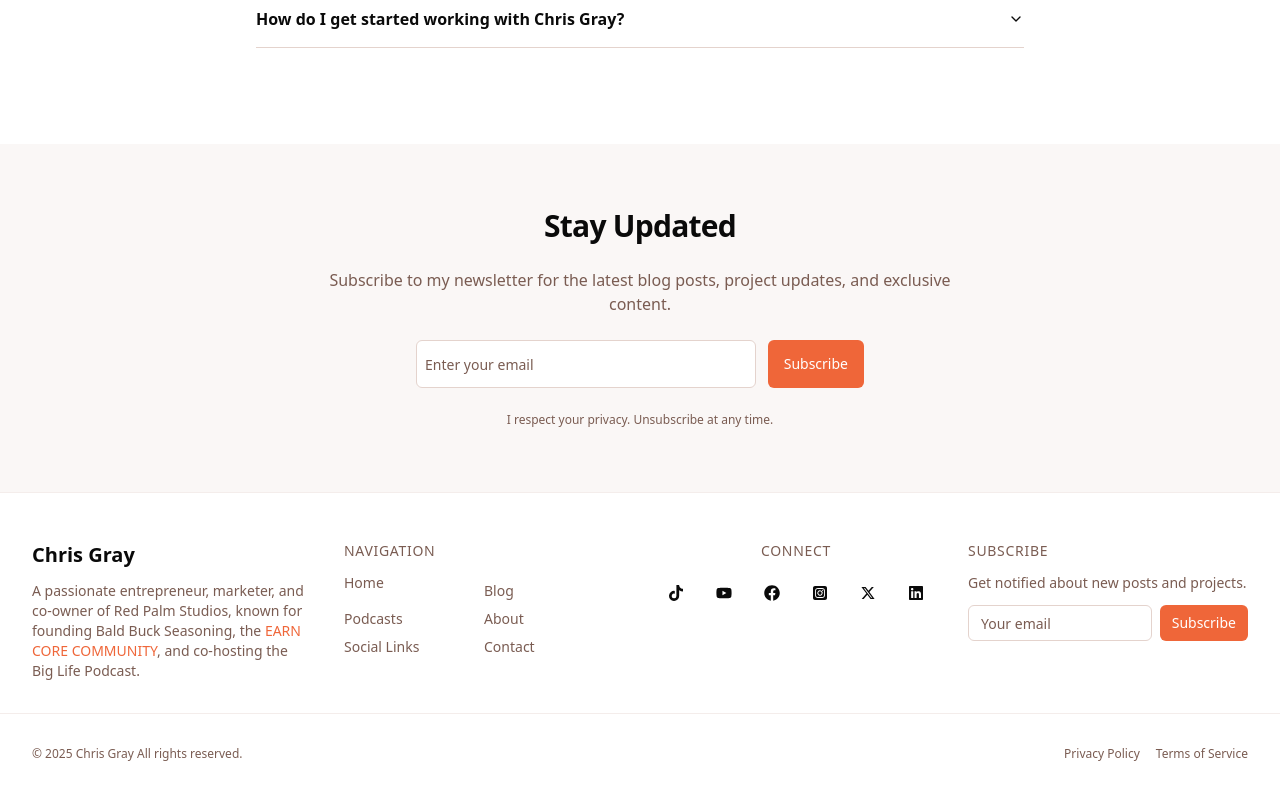
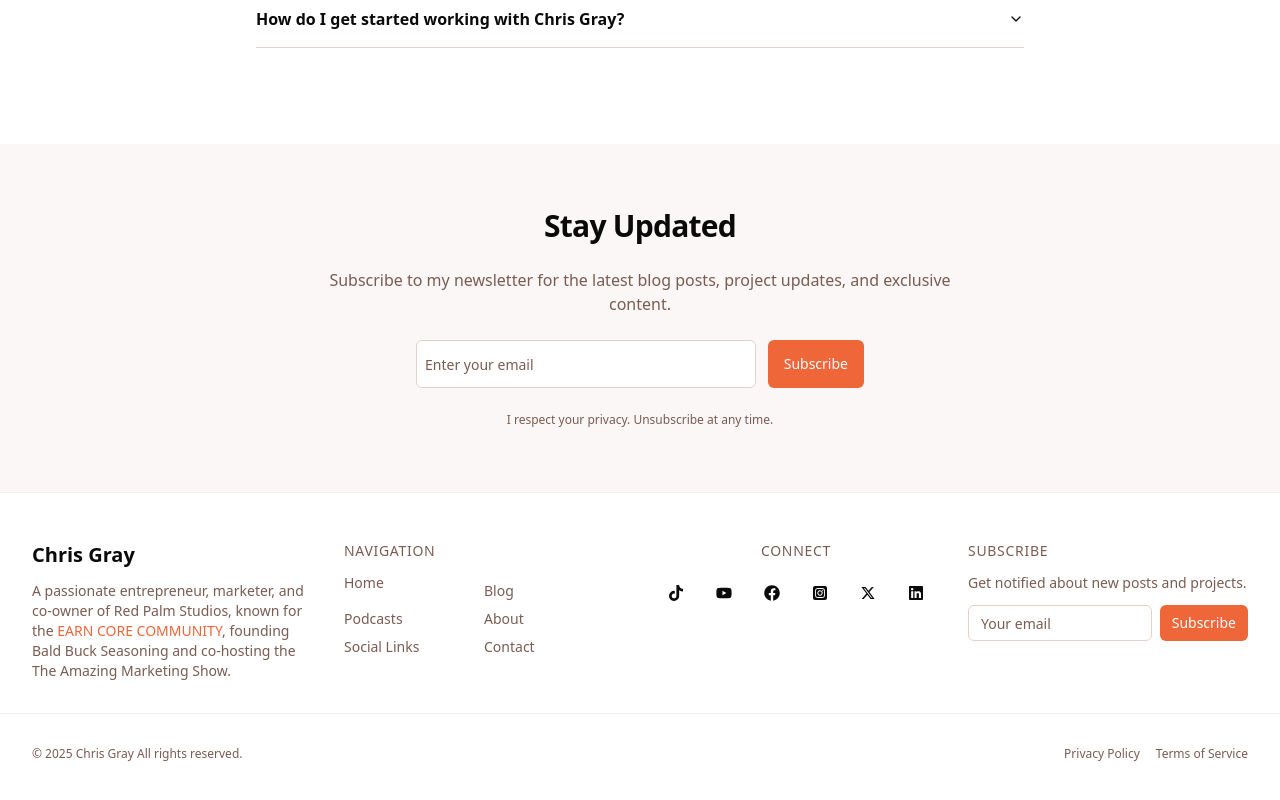
Before and after one commit to MdHasib01/personal_blog_app, a Next.js app: page / in a window 1280 px wide. Shown: the part 1988-2788 px from the top of the page. Built offline with nearby package versions, Linux system fonts and the light colour scheme; no server answers.

Commit message:
fix the newsletter alignment and podcast title and favicon

```diff
--- a/app/about/page.tsx
+++ b/app/about/page.tsx
@@ -33,7 +33,7 @@ import img from "../assets/avatar.jpg";
 export const metadata: Metadata = {
   title: "About Chris Gray | Entrepreneur & Community Builder",
   description:
-    "Co-owner of Red Palm Studios, founder of EARN CORE COMMUNITY with 4,000+ entrepreneurs, and co-host of Big Life Podcast. Passionate about entrepreneurship, marketing, and community building.",
+    "Co-owner of Red Palm Studios, founder of EARN CORE COMMUNITY with 4,000+ entrepreneurs, and co-host of The Amazing Marketing Show. Passionate about entrepreneurship, marketing, and community building.",
 };
 
 export default function AboutPage() {
@@ -64,7 +64,7 @@ export default function AboutPage() {
       status: "Thriving",
     },
     {
-      name: "The amazing marketing show",
+      name: "The Amazing Marketing Show",
       role: "Co-Host",
       description:
         "Interviewing successful entrepreneurs with co-host Dmitri Smirnoff",
--- a/components/faq-section.tsx
+++ b/components/faq-section.tsx
@@ -26,7 +26,7 @@ const FaqSection = () => {
           </AccordionTrigger>
           <AccordionContent>
             Chris Gray is a passionate entrepreneur, marketer, and co-owner of
-            Red Palm Studios, known for founding Bald Buck Seasoning, the{" "}
+            Red Palm Studios, known for the{" "}
             <Link
               href="https://earncorecommunity.com/"
               className="text-primary hover:underline"
@@ -35,7 +35,8 @@ const FaqSection = () => {
             >
               EARN CORE COMMUNITY
             </Link>{" "}
-            , and co-hosting the Big Life Podcast.
+            , founding Bald Buck Seasoning, and co-hosting the The Amazing
+            Marketing Show.
           </AccordionContent>
         </AccordionItem>
         <AccordionItem value="item-2">
--- a/components/footer.tsx
+++ b/components/footer.tsx
@@ -53,7 +53,7 @@ export default function Footer() {
           <h3 className="font-playfair text-xl font-bold">Chris Gray</h3>
           <p className="text-muted-foreground text-sm">
             A passionate entrepreneur, marketer, and co-owner of Red Palm
-            Studios, known for founding Bald Buck Seasoning, the{" "}
+            Studios, known for the{" "}
             <Link
               href="https://earncorecommunity.com/"
               className="text-primary hover:underline"
@@ -62,7 +62,8 @@ export default function Footer() {
             >
               EARN CORE COMMUNITY
             </Link>
-            , and co-hosting the Big Life Podcast.
+            , founding Bald Buck Seasoning and co-hosting the The Amazing
+            Marketing Show.
           </p>
         </div>
 
--- a/components/newsletterInput.tsx
+++ b/components/newsletterInput.tsx
@@ -46,7 +46,7 @@ const NewsletterInput = () => {
       <Label>Subscribe to newsletter</Label>
       <form
         onSubmit={() => SubscribeToNewsletter(email)}
-        className="flex flex-col sm:flex-row   gap-3 md:max-w-md max-w-sm mx-auto md:mx-0 my-2"
+        className="flex flex-col sm:flex-row   gap-3 md:max-w-md max-w-sm mx-auto lg:mx-0 my-2"
       >
         <Input
           value={email}
```
Also changed, not shown: 1 other file (tests, documents, lock files or other folders).
